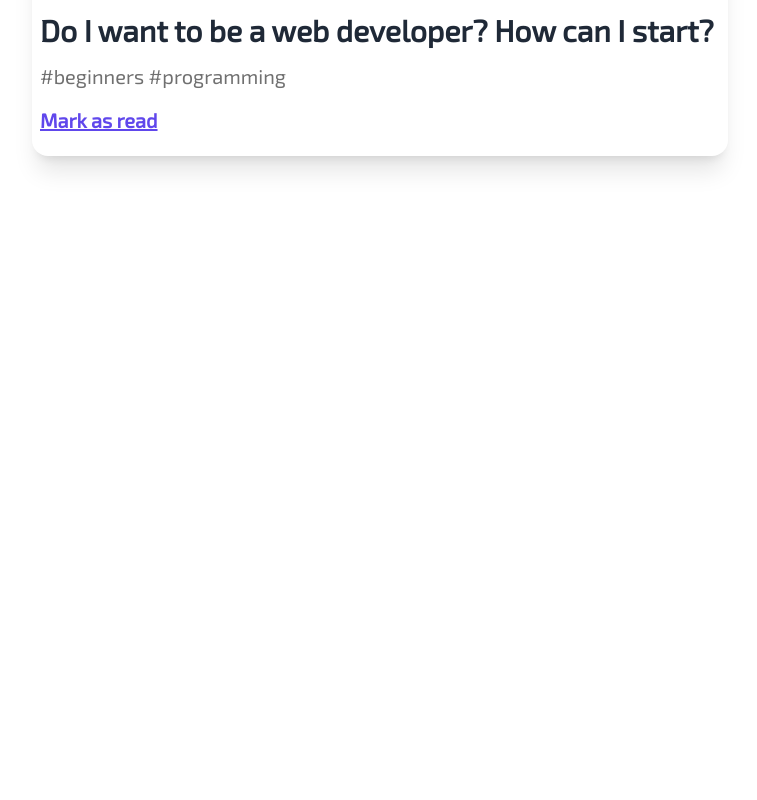
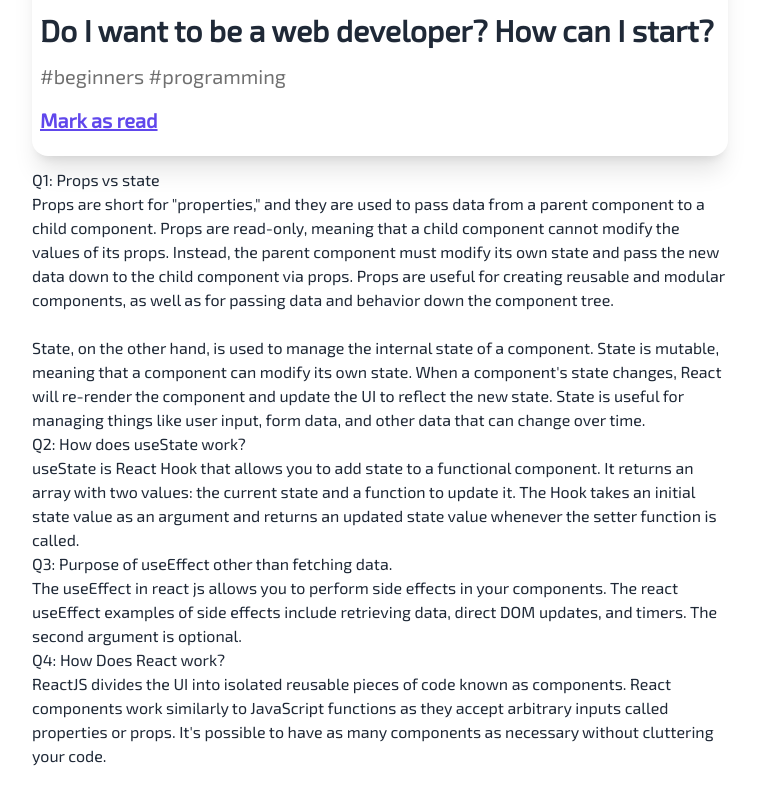
Before and after one commit to sujonmahmud102/knowledge-cafe-a8, a React (Vite) app: page / in a window 1280 px wide. Shown: the part 3139-3939 px from the top of the page, without its empty margins (16-773 px from the left). Before the commit the page ends 3339 px from the top, so only its background shows below. Built offline with nearby package versions, Linux system fonts and the light colour scheme.

Commit message:
blog component added

```diff
--- /dev/null
+++ b/src/components/Blog/Blog.jsx
@@ -0,0 +1,42 @@
+import React from 'react';
+import './Blog.css'
+
+const Blog = () => {
+    return (
+        <>
+            <div>
+                <h2>Q1: Props vs state</h2>
+                <p>Props are short for "properties," and they are used to pass data from a parent component to a child component. Props are read-only, meaning that a child component cannot modify the values of its props. Instead, the parent component must modify its own state and pass the new data down to the child component via props. Props are useful for creating reusable and modular components, as well as for passing data and behavior down the component tree.
+                    <br />
+                    <br />
+
+                    State, on the other hand, is used to manage the internal state of a component. State is mutable, meaning that a component can modify its own state. When a component's state changes, React will re-render the component and update the UI to reflect the new state. State is useful for managing things like user input, form data, and other data that can change over time.
+                </p>
+            </div>
+            <div>
+                <h2>Q2: How does useState work?
+                </h2>
+                <p>useState is React Hook that allows you to add state to a functional component. It returns an array with two values: the current state and a function to update it. The Hook takes an initial state value as an argument and returns an updated state value whenever the setter function is called.
+
+                </p>
+            </div>
+            <div>
+                <h2>Q3: Purpose of useEffect other than fetching data.
+                </h2>
+                <p>
+                    The useEffect in react js allows you to perform side effects in your components. The react useEffect examples of side effects include retrieving data, direct DOM updates, and timers. The second argument is optional.
+                </p>
+            </div>
+            <div>
+                <h2>Q4: How Does React work?
+
+                </h2>
+                <p>
+                    ReactJS divides the UI into isolated reusable pieces of code known as components. React components work similarly to JavaScript functions as they accept arbitrary inputs called properties or props. It's possible to have as many components as necessary without cluttering your code.
+                </p>
+            </div>
+        </>
+    );
+};
+
+export default Blog;
--- a/src/components/Cards/Cards.jsx
+++ b/src/components/Cards/Cards.jsx
@@ -33,7 +33,7 @@ const Cards = (props) => {
                 <div>
                     <h2 className="card-title font-bold text-3xl my-3">{blog_title}</h2>
                     <p className='tags'>#beginners #programming</p>
-                    <button onClick={()=>markRead(props.data)} className='btn-mark-as-read'>Mark as read</button>
+                    <button onClick={() => markRead(props.data)} className='btn-mark-as-read'>Mark as read</button>
                 </div>
             </div>
         </div>
--- a/src/components/Main/Main.jsx
+++ b/src/components/Main/Main.jsx
@@ -2,6 +2,7 @@ import React, { useEffect, useState } from 'react';
 import Cards from '../Cards/Cards';
 import './Main.css'
 import Bookmark from '../Bookmark/Bookmark';
+import Blog from '../Blog/Blog';
 
 const Main = () => {
     const [data, setData] = useState([])
@@ -24,21 +25,21 @@ const Main = () => {
         const newReadTime = [...readTime, data.read_time]
         setReadTime(newReadTime);
     }
-    // const nums = [5, 5, 5, 10, 12, 15, 15, 15];
+
     let sum = 0;
-    for (const num of readTime) { sum = sum + num };
-    console.log(sum)
-
-
+    for (const num of readTime) {
+        sum = sum + num
+    };
 
     return (
-        <div className='main flex mx-12 gap-6 my-8'>
-            <div className="card-container w-[60%]">
+        <div className='main lg:flex mx-12 gap-6 my-8'>
+            <div className="card-container lg:w-[60%]">
                 {
                     data.map(singleData => <Cards markRead={markRead} handleBookmark={handleBookmark} key={singleData.id} data={singleData}></Cards>)
                 }
+                <Blog></Blog>
             </div>
-            <div className="bookmark-container w-[40%]">
+            <div className="bookmark-container lg:w-[40%]">
                 <div className='spent-time-and-bookmark'>
                     <h2 className='spent-time'>Spent time on read : {sum} min</h2>
                     <Bookmark blog={blog}></Bookmark>
```
Also changed, not shown: src/components/Blog/Blog.css (added).
